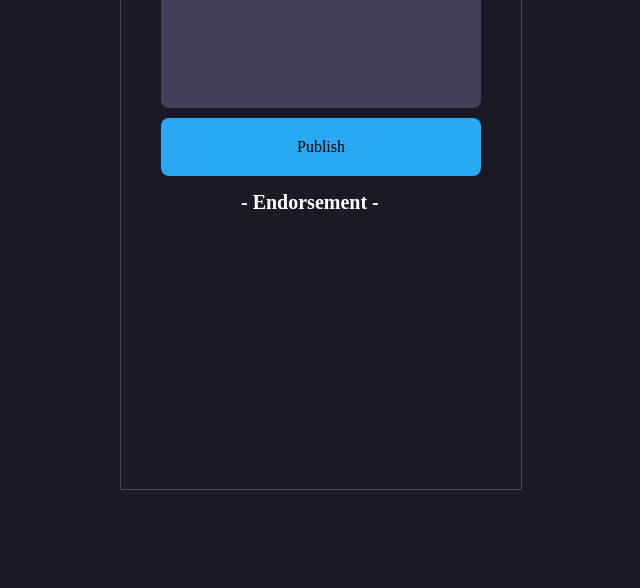
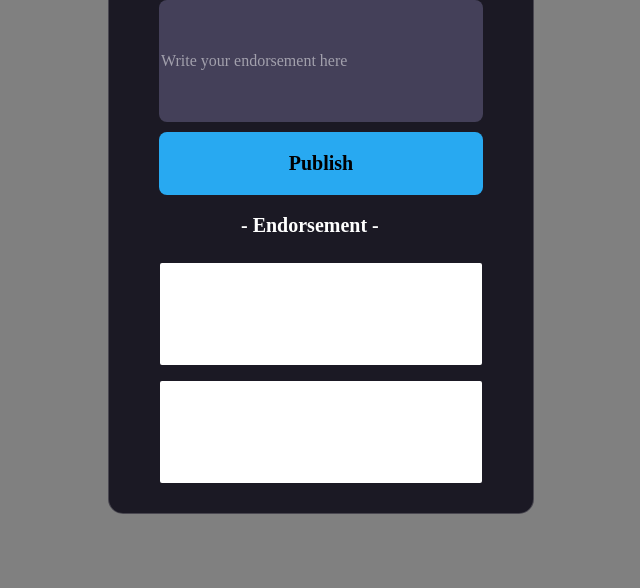
Before and after one commit to Civil-t/We-are-the-Champions, a website built with Vite: page index.html in a window 1280 px wide. Shown: the part 212-800 px from the top of the page, without its empty margins (394-1034 px from the left). Built offline with nearby package versions, Linux system fonts and the light colour scheme.

Commit message:
finished front-end and design

```diff
--- a/index.css
+++ b/index.css
@@ -2,7 +2,7 @@ html,
 body {
   margin: 0;
   padding: 0;
-  background: rgba(27, 25, 36, 1);
+  background: grey;
   align-items: center;
   display: flex;
   flex-direction: column;
@@ -17,7 +17,9 @@ body {
 }
 
 .container {
+  padding: 12px;
   width: 400px;
+  border-radius: 15px;
   height: 650px;
   display: flex;
   flex-direction: column;
@@ -25,6 +27,7 @@ body {
   justify-content: start;
   margin-top: 50px;
   margin-left: 150px;
+  background: rgba(27, 25, 36, 1);
   border: 1px solid rgba(255, 255, 255, 0.2);
 }
 
@@ -61,6 +64,7 @@ h2 {
   letter-spacing: 0em;
   text-align: left;
   color: rgba(255, 255, 255, 1);
+  margin: 20px auto;
 }
 
 .input {
@@ -68,6 +72,12 @@ h2 {
   height: 120px;
   border-radius: 8px;
   background: rgba(68, 64, 89, 1);
+
+  border: none;
+}
+
+::placeholder {
+  color: rgba(255, 255, 255, 0.5);
 }
 
 button {
@@ -81,9 +91,24 @@ button {
   border: none;
   padding: 20px 25px;
   border-radius: 8px;
+  font-weight: 700;
+  font-size: 20px;
+  cursor: pointer;
 }
 
 section {
   display: flex;
   flex-direction: column;
 }
+
+.endorsement-display,
+.endorsement-display2 {
+  width: 320px;
+  height: 100px;
+  top: 457px;
+  left: 37px;
+  border: 1px solid rgba(255, 255, 255, 0.2);
+  margin: 8px auto;
+  background: rgba(255, 255, 255, 1);
+  border-radius: 2px;
+}
--- a/index.html
+++ b/index.html
@@ -20,13 +20,14 @@
       </header>
 
       <section>
-        <div class="input">
-          <p aria-placeholder="Write your endorsement here"></p>
-        </div>
+        <input class="input" placeholder="Write your endorsement here" />
+
         <button>Publish</button>
       </section>
       <section>
         <h2>- Endorsement -</h2>
+        <div class="endorsement-display"></div>
+        <div class="endorsement-display2"></div>
       </section>
     </div>
 
```
